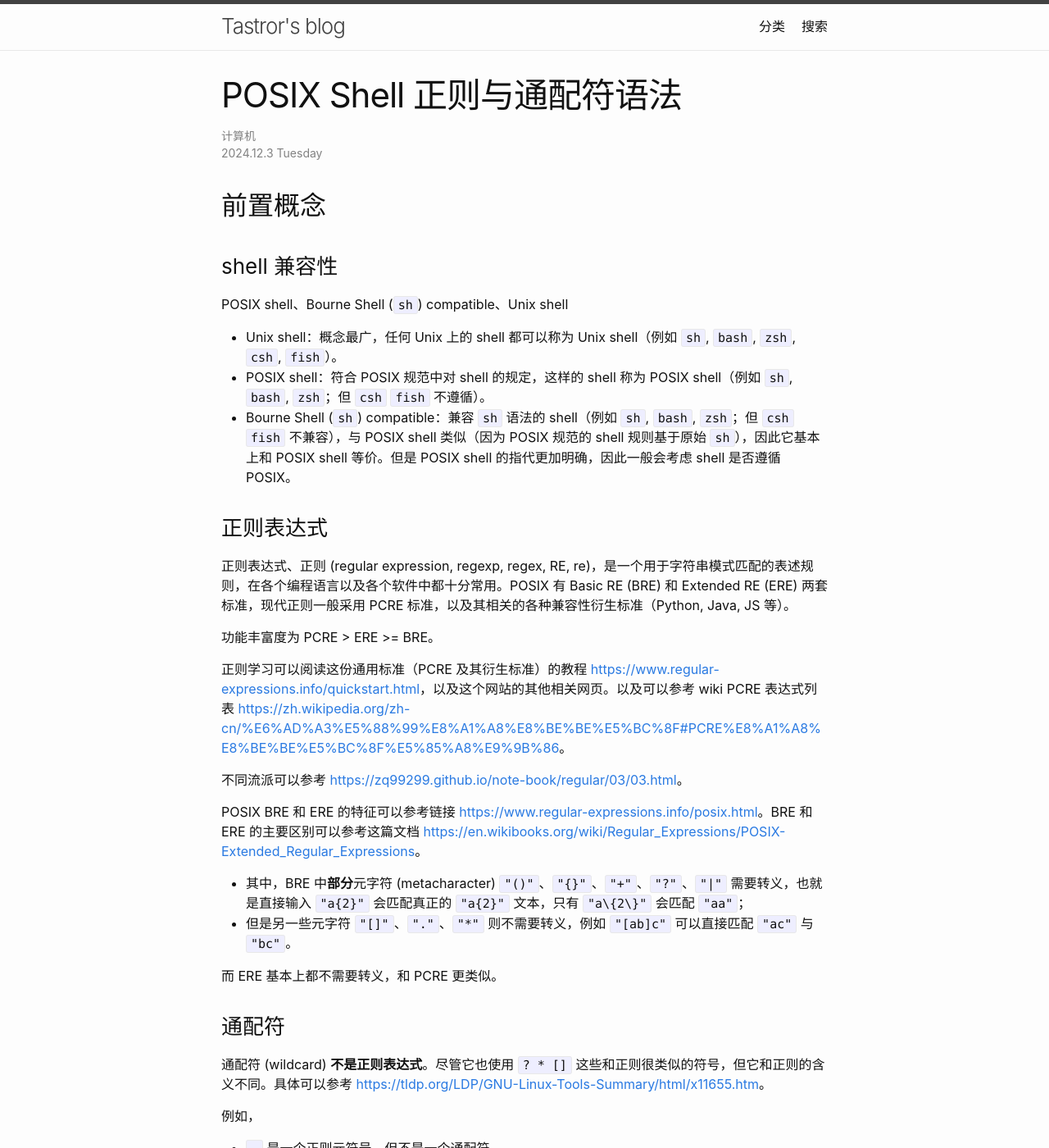
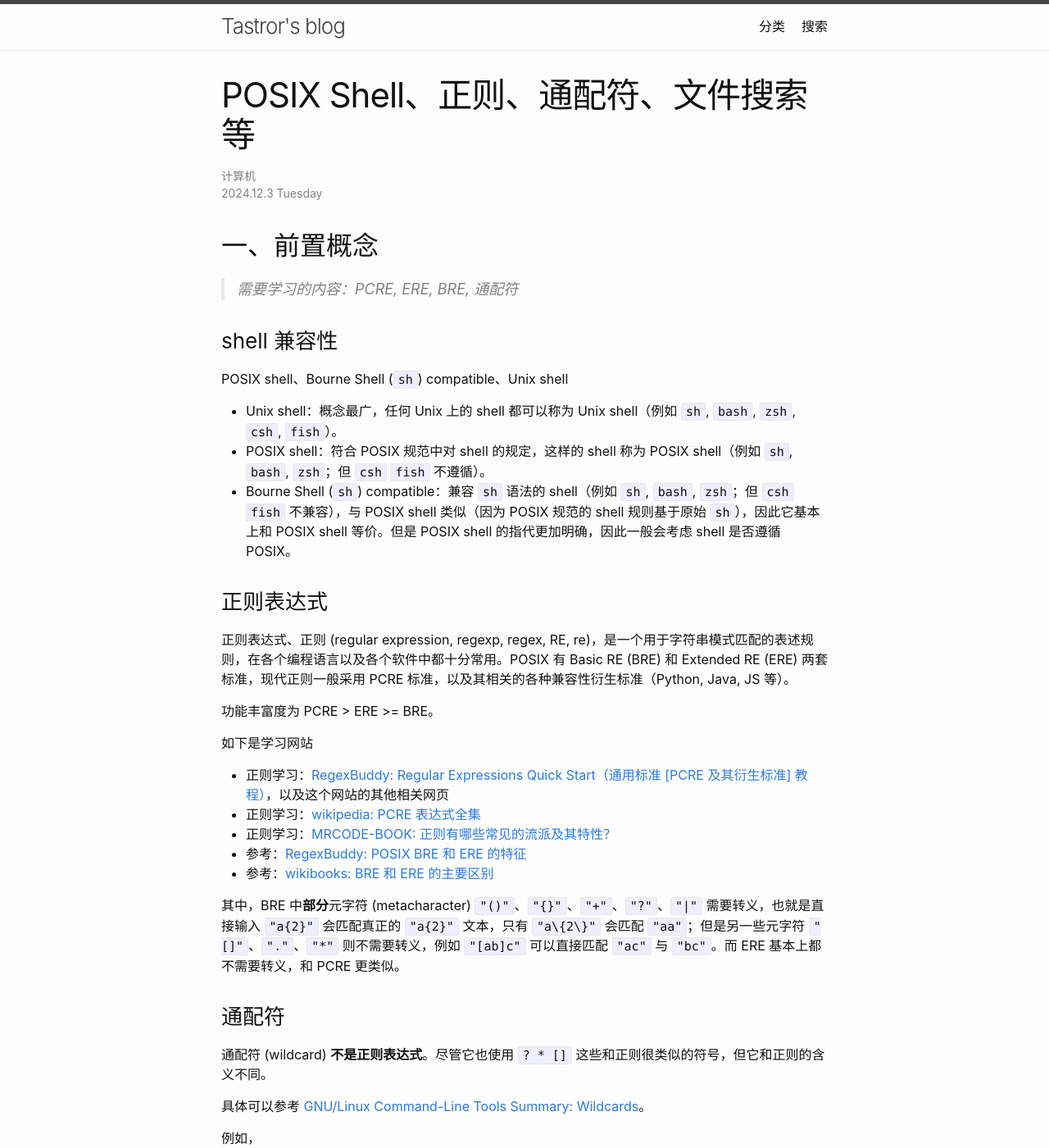
Before and after one commit to Tastror/Tastror.github.io, a Jekyll site: the page built from _posts/2025-01-10-posix-shell-regexp-wildcard-file-search-etc.md, in a window 1280 px wide and 1400 px high. Shown: the whole window at 82% size. Built offline with Jekyll 4.4.1, drawn with Linux system fonts in a browser that asks for light colours; some of the changed text lies outside the part shown.

Commit message:
update posix shell

````diff
--- a/_posts/2025-01-10-posix-shell-regexp-and-wildcard-syntax.md
+++ b/_posts/2025-01-10-posix-shell-regexp-wildcard-file-search-etc.md
@@ -1,12 +1,14 @@
 ---
 layout: post
-title: "POSIX Shell 正则与通配符语法"
+title: "POSIX Shell、正则、通配符、文件搜索等"
 date: 2024-12-03 21:24:00 +0800
+edit: 2025-03-08 01:04:00 +0800
 categories: 计算机
 ---
 
+## 一、前置概念
 
-## 前置概念
+> 需要学习的内容：PCRE, ERE, BRE, 通配符
 
 ### shell 兼容性
 
@@ -22,20 +24,21 @@ POSIX shell、Bourne Shell (`sh`) compatible、Unix shell
 
 功能丰富度为 PCRE > ERE >= BRE。
 
-正则学习可以阅读这份通用标准（PCRE 及其衍生标准）的教程 <https://www.regular-expressions.info/quickstart.html>，以及这个网站的其他相关网页。以及可以参考 wiki PCRE 表达式列表 <https://zh.wikipedia.org/zh-cn/%E6%AD%A3%E5%88%99%E8%A1%A8%E8%BE%BE%E5%BC%8F#PCRE%E8%A1%A8%E8%BE%BE%E5%BC%8F%E5%85%A8%E9%9B%86>。
+如下是学习网站
 
-不同流派可以参考 <https://zq99299.github.io/note-book/regular/03/03.html>。
+- 正则学习：[RegexBuddy: Regular Expressions Quick Start（通用标准 \[PCRE 及其衍生标准\] 教程）](https://www.regular-expressions.info/quickstart.html)，以及这个网站的其他相关网页
+- 正则学习：[wikipedia: PCRE 表达式全集](https://zh.wikipedia.org/zh-cn/%E6%AD%A3%E5%88%99%E8%A1%A8%E8%BE%BE%E5%BC%8F#PCRE%E8%A1%A8%E8%BE%BE%E5%BC%8F%E5%85%A8%E9%9B%86)
+- 正则学习：[MRCODE-BOOK: 正则有哪些常见的流派及其特性？](https://zq99299.github.io/note-book/regular/03/03.html)
+- 参考：[RegexBuddy: POSIX BRE 和 ERE 的特征](https://www.regular-expressions.info/posix.html)
+- 参考：[wikibooks: BRE 和 ERE 的主要区别](https://en.wikibooks.org/wiki/Regular_Expressions/POSIX-Extended_Regular_Expressions)
 
-POSIX BRE 和 ERE 的特征可以参考链接 <https://www.regular-expressions.info/posix.html>。BRE 和 ERE 的主要区别可以参考这篇文档 <https://en.wikibooks.org/wiki/Regular_Expressions/POSIX-Extended_Regular_Expressions>。
-
-- 其中，BRE 中**部分**元字符 (metacharacter) `"()"`、`"{}"`、`"+"`、`"?"`、`"|"` 需要转义，也就是直接输入 `"a{2}"` 会匹配真正的 `"a{2}"` 文本，只有 `"a\{2\}"` 会匹配 `"aa"`；
-- 但是另一些元字符 `"[]"`、`"."`、`"*"` 则不需要转义，例如 `"[ab]c"` 可以直接匹配 `"ac"` 与 `"bc"`。
-
-而 ERE 基本上都不需要转义，和 PCRE 更类似。
+其中，BRE 中**部分**元字符 (metacharacter) `"()"`、`"{}"`、`"+"`、`"?"`、`"|"` 需要转义，也就是直接输入 `"a{2}"` 会匹配真正的 `"a{2}"` 文本，只有 `"a\{2\}"` 会匹配 `"aa"`；但是另一些元字符 `"[]"`、`"."`、`"*"` 则不需要转义，例如 `"[ab]c"` 可以直接匹配 `"ac"` 与 `"bc"`。而 ERE 基本上都不需要转义，和 PCRE 更类似。
 
 ### 通配符
 
-通配符 (wildcard) **不是正则表达式**。尽管它也使用 `? * []` 这些和正则很类似的符号，但它和正则的含义不同。具体可以参考 <https://tldp.org/LDP/GNU-Linux-Tools-Summary/html/x11655.htm>。
+通配符 (wildcard) **不是正则表达式**。尽管它也使用 `? * []` 这些和正则很类似的符号，但它和正则的含义不同。
+
+具体可以参考 [GNU/Linux Command-Line Tools Summary: Wildcards](https://tldp.org/LDP/GNU-Linux-Tools-Summary/html/x11655.htm)。
 
 例如，
 
@@ -44,18 +47,13 @@ POSIX BRE 和 ERE 的特征可以参考链接 <https://www.regular-expressions.i
 - `?` 在正则中代表将前一个符号重复 0/1 次；而在通配符中代表任何一个单独字符。粗略类似正则的 `"."`，同样考虑换行可以类似正则的 `"[[:print:]]"` (BRE, ERE, PCRE) 或 `"(\S|\s)"` (ERE, PCRE)、`"[\S\s]"` (PCRE)。
 - `[]` 和正则几乎相同。但是反选形如 `[!abc]`，而正则形如 `[^abc]`。
 
-## 一、正则相关命令
+## 二、搜索处理相关命令
 
 主要介绍 `grep`、`find`、`sed`、`awk`。
 
-### i. 正则语法
+### i. `grep`
 
-（参考前置概念）
-最好先熟练掌握 PCRE 正则语法 :) ，BRE 和 ERE 基本上是 PCRE 的子集，注意一下 BRE 的转义特性即可。
-
-### ii. `grep`
-
-匹配**文本内容**，默认 BRE。
+匹配**部分文本内容**，默认 BRE 规则，
 
 ```shell
 # 文件形式
@@ -72,9 +70,9 @@ ls -lah | grep "\.py"
 
 `-i` 无视大小写。
 
-注意以上内容均是匹配文件（而非文件），如果匹配文件，需要使用 ls 列举文件并从管道交给 grep。
+注意以上内容均是匹配文件内容（而非文件名），如果匹配文件名，一个做法是使用 ls 列举文件并从管道交给 grep，但更建议使用后文的 `find`。
 
-另一方面，由于默认是 BRE 规则，因此如果想要使用 ERE、PCRE、纯文本，需要使用如下命令
+默认是 BRE 规则，因此如果想要使用 ERE、PCRE、纯文本，需要使用如下命令，
 
 ```shell
 # ERE (--extended-regexp)
@@ -91,53 +89,69 @@ fgrep "纯文本" "文件1" "文件2" ... "文件n"
 
 其他选项可使用 `man grep` 自行阅读。
 
-### iii. `find`
+### ii. `find`
 
-匹配**文件名**，默认 BRE。
+匹配**整体文件名**，默认通配符，
 
 ```shell
 # 列举所有文件
 find "文件夹1" "文件夹2" ... "文件夹n"
 
 # 匹配
-find "文件夹1" "文件夹2" ... "文件夹n" -name "BRE规则"
+find "文件夹1" "文件夹2" ... "文件夹n" -name "通配符"
 ```
 
 `-iname` 无视大小写。
 
 和 `grep "pattern" "file" ...` 不同的是，`find` 是 `find "dir" ... -name "pattern"`，pattern 是一个 key-arg 而不是 position-arg，并且 `-name` 等其他过滤条件要放在最后（其语法规定）。
 
-如果想要使用 ERE，需要使用如下命令（`-E` 放开头）
+如果想要使用 ERE，需要使用如下命令 `-regex` 替代 `-name`，但是注意 `-regex` 匹配**整体路径名**而非整体文件名，**单个文件甚至会包括开头的 `./`**，
 
 ```shell
 # ERE
-find -E "文件夹1" "文件夹2" ... "文件夹n" -name "BRE规则"
+find "文件夹1" "文件夹2" ... "文件夹n" -regex "ERE规则"
+```
+
+`-iregex` 无视大小写。
+
+如果想要使用其他规则，需要额外指定 `-regextype`，根据手册使用 `find -regextype help` 查看有如下几种
+
+```plaintext
+'findutils-default', 'awk', 'egrep', 'ed', 'emacs', 'gnu-awk', 'grep', 'posix-awk', 'posix-basic', 'posix-egrep', 'posix-extended', 'posix-minimal-basic', 'sed'
+```
+
+```shell
+# 其他规则
+find "文件夹1" "文件夹2" ... "文件夹n" -regextype "规则类型" -regex "ERE规则"
 ```
 
 同时支持对规则的否定、合取、析取，并使用转义的括号包裹（当然也要放最后）
 
 ```shell
 # 举例，-not 可以用 \! 替代
-find "文件夹1" "文件夹2" ... "文件夹n" \( -name "BRE规则1" -or -name "BRE规则2" \) -and -not -user tom
+find "文件夹1" "文件夹2" ... "文件夹n" \( -name "通配符1" -or -name "通配符2" \) -and -not -user tom
+```
+
+如果要固定搜索深度，使用 `-maxdepth 深度` 和 `-mindepth 深度`。**注意请不要用 `-depth`，它的意思是由深处开始向上搜索（先搜叶子节点再搜亲节点）**。
+
+```shell
+# 固定深度
+find "文件夹1" "文件夹2" ... "文件夹n" -name "通配符" -maxdepth 3 -mindepth 2
 ```
 
 除此之外，`find` 还可以用其他性质进行搜索（例如时间、作者等）。可使用 `man find` 自行阅读。
 
-### iv. `awk`
+### iii. `awk`
 
 处理文本内容（提取性），TBD
 
-### v. `sed`
+### iv. `sed`
 
 处理文本内容（编辑性），TBD
 
-## 二、POSIX shell 通配符相关命令
+## 三、POSIX shell 相关命令
 
-### i. 通配符语法
-
-（参考前置概念）
-
-### ii.引号
+### i.引号
 
 > 单引号扩起的字符串不进行转义，而双引号会
 
````
Also changed, not shown: other parts of _posts/2025-01-10-posix-shell-regexp-wildcard-file-search-etc.md (+2 -2 lines).
